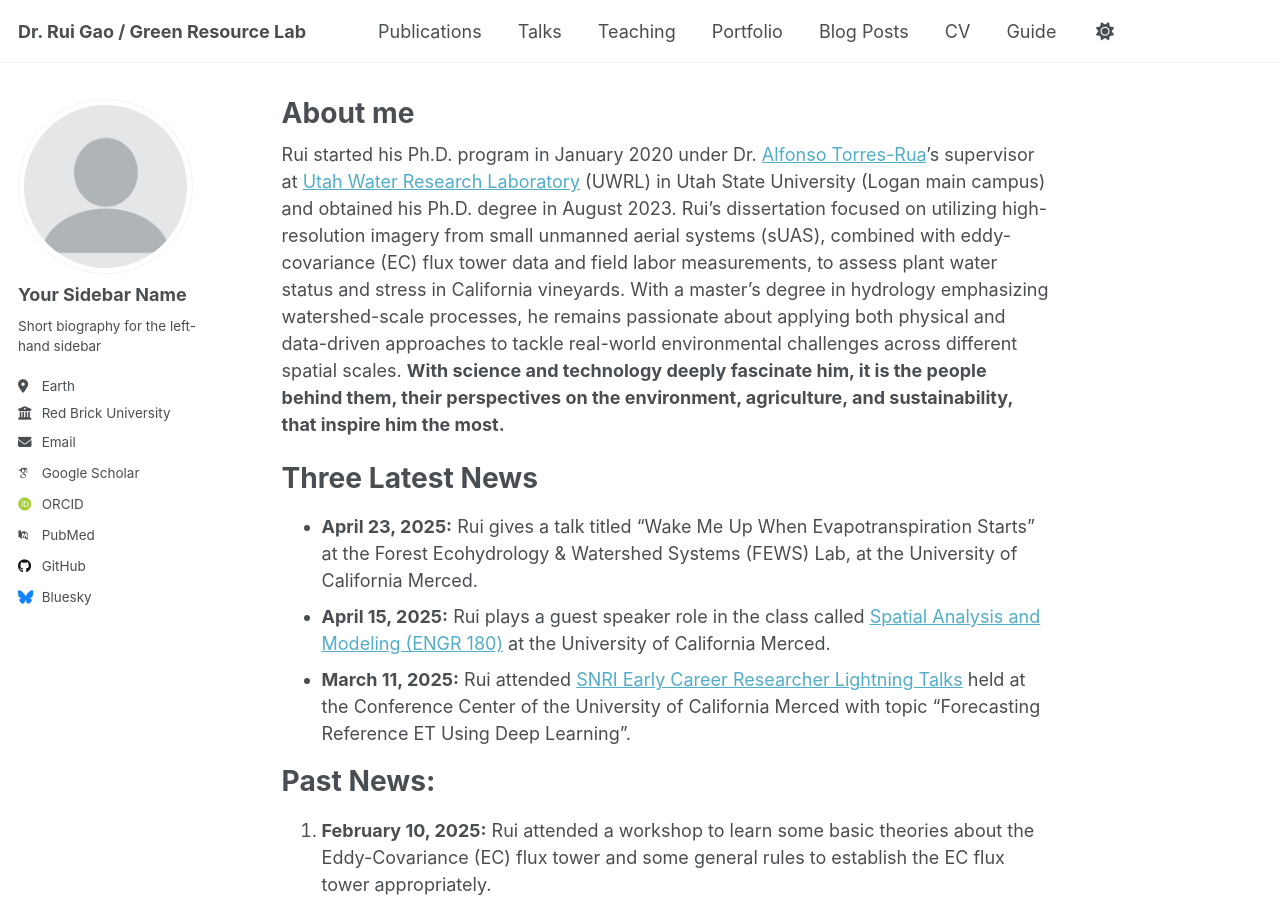
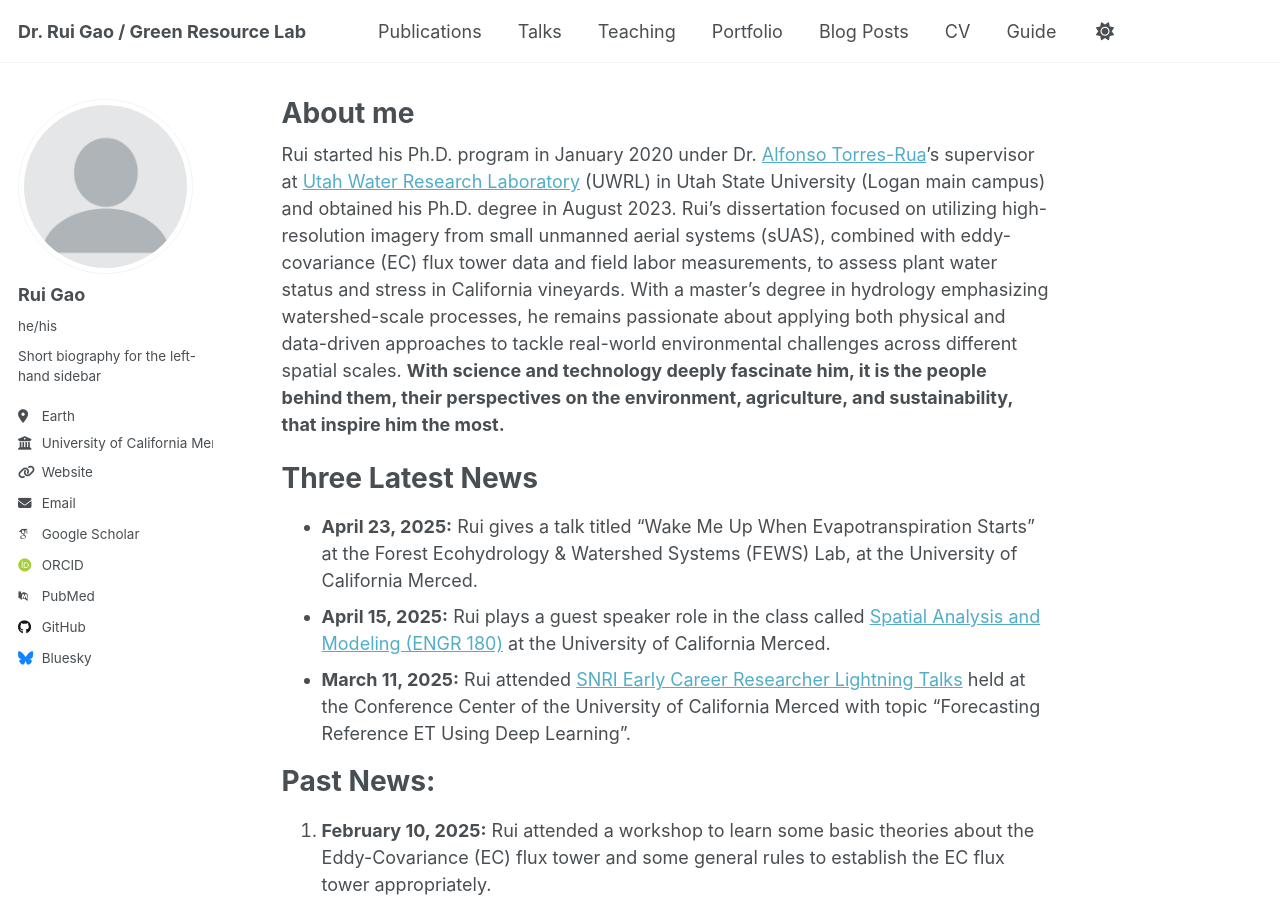
Before and after one commit to RuiGao9/RuiGao9.github.io, a Jekyll site: the page built from _pages/about.md, in a window 1280 px wide and 900 px high. Built offline with Jekyll 4.4.1, drawn with Linux system fonts in a browser that asks for light colours; some web fonts are replaced.

Commit message:
Update _config.yml

```diff
--- a/_config.yml
+++ b/_config.yml
@@ -23,13 +23,13 @@
 author:
   # Biographic information
   avatar           : "profile.png"
-  name             : "Your Sidebar Name"
-  pronouns         : # example: "she/her"
+  name             : "Rui Gao"
+  pronouns         : "he/his"
   bio              : "Short biography for the left-hand sidebar"
   location         : "Earth"
-  employer         : "Red Brick University"
-  uri              : # URL
-  email            : "none@example.org"
+  employer         : "University of California Merced"
+  uri              : "https://ruigao9.github.io/"
+  email            : "RuiGao@UCMerced.edu"
 
   # Academic websites
   academia         : # URL
```
